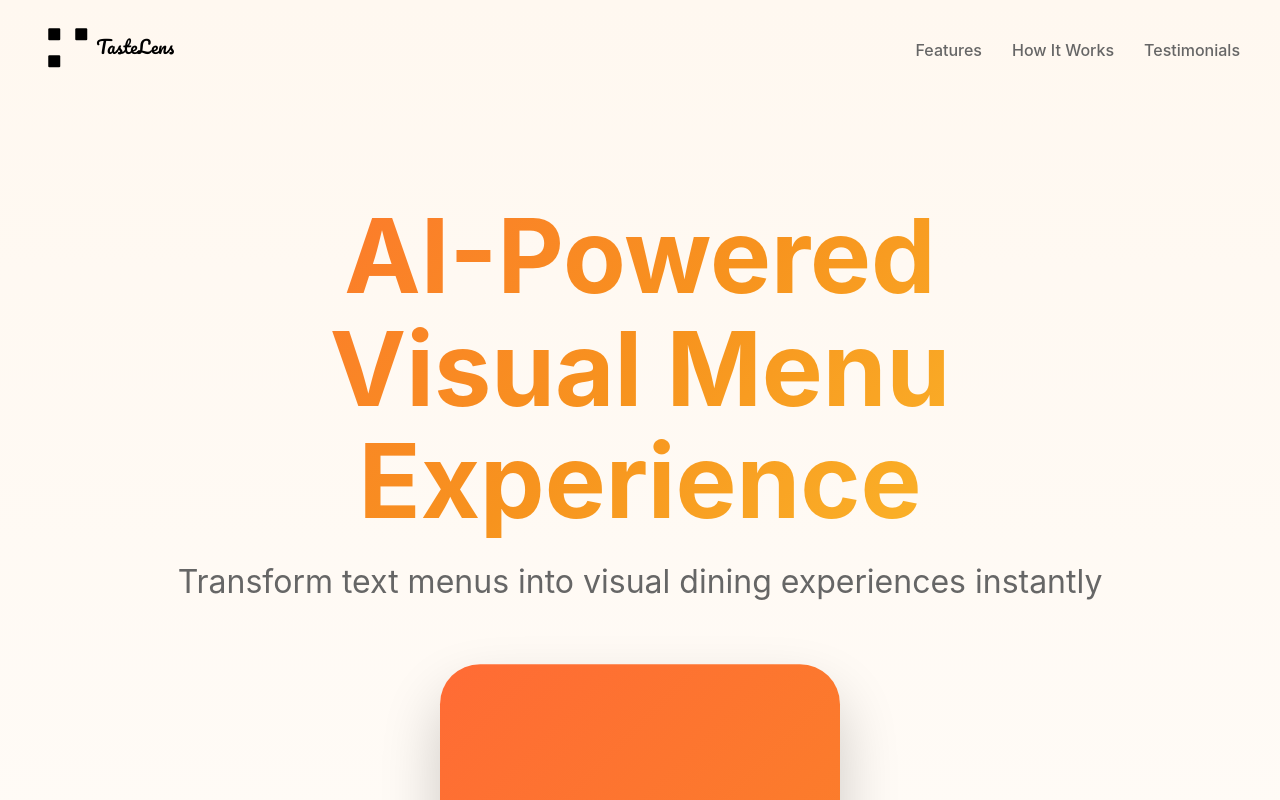
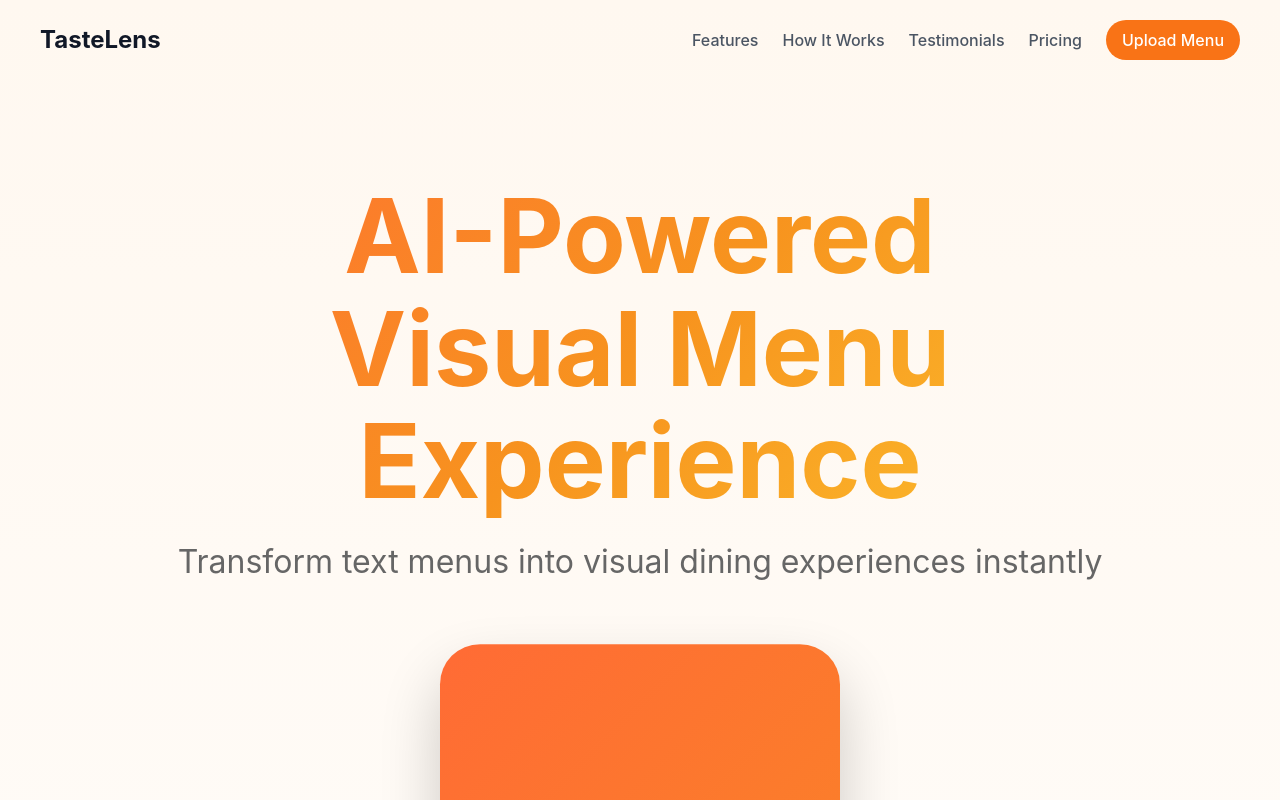
Before and after one commit to Bot-Tomchen/tastelenslanding, a Next.js app: page / in a window 1280 px wide. Shown: the top 800 px of the page. Built offline with nearby package versions, Linux system fonts and the light colour scheme.

Commit message:
add navbar layout

```diff
--- a/app/layout.tsx
+++ b/app/layout.tsx
@@ -1,6 +1,8 @@
 import type { Metadata } from 'next'
 import './globals.css'
 import { Analytics } from '@vercel/analytics/react'
+import Navbar from '../components/Navbar'
+import Footer from '../components/Footer'
 
 export const metadata: Metadata = {
   title: 'TasteLens — Visual Menu made easy',
@@ -11,7 +13,9 @@ export default function RootLayout({ children }: { children: React.ReactNode })
   return (
     <html lang="en">
       <body className="min-h-screen bg-white text-gray-900">
-        {children}
+        <Navbar />
+        <main>{children}</main>
+        <Footer />
         <Analytics />
       </body>
     </html>
--- a/app/page.tsx
+++ b/app/page.tsx
@@ -1,31 +1,9 @@
 "use client";
+
 export default function Home() {
   return (
     <main>
-      <nav className="navbar">
-        <div className="logo">
-          <svg width="280" height="80" viewBox="0 0 560 160">
-            <defs>
-              <style>{`@import url('https://fonts.googleapis.com/css2?family=Pacifico&display=swap');`}</style>
-            </defs>
-            <g transform="translate(10,10) scale(0.5)">
-              <rect x="24" y="24" width="64" height="64" rx="6" className="line"/>
-              <rect x="44" y="44" width="24" height="24" rx="4" className="fill"/>
-              <rect x="168" y="24" width="64" height="64" rx="6" className="line"/>
-              <rect x="188" y="44" width="24" height="24" rx="4" className="fill"/>
-              <rect x="24" y="168" width="64" height="64" rx="6" className="line"/>
-              <rect x="44" y="188" width="24" height="24" rx="4" className="fill"/>
-            </g>
-            <text x="150" y="90" fontFamily="Pacifico" fontSize="48">TasteLens</text>
-          </svg>
-        </div>
-        <div className="nav-links">
-          <a href="#features">Features</a>
-          <a href="#how-it-works">How It Works</a>
-          <a href="#testimonials">Testimonials</a>
-        </div>
-      </nav>
-
+      {/* Hero Section */}
       <div className="hero">
         <h1>AI-Powered<br />Visual Menu<br />Experience</h1>
         <p className="subtitle">Transform text menus into visual dining experiences instantly</p>
@@ -96,10 +74,14 @@ export default function Home() {
       <div className="cta-section">
         <h2>Turn your menu visual in minutes</h2>
         <div className="app-buttons">
-          <button onClick={() => window.location.href='/upload'} className="app-button">
-            🚀 Get Started Free
-          </button>
-          <a href="mailto:hello@tastelens.com" className="app-button" style={{ background: "transparent", border: "2px solid white", color: "white" }}>📧 Contact Us</a>
+          <a href="/upload" className="app-button">🚀 Get Started Free</a>
+          <a
+            href="mailto:hello@tastelens.com"
+            className="app-button"
+            style={{ background: "transparent", border: "2px solid white", color: "white" }}
+          >
+            📧 Contact Us
+          </a>
         </div>
       </div>
     </main>
--- a/components/Navbar.tsx
+++ b/components/Navbar.tsx
@@ -1,32 +1,38 @@
-'use client'
-import Link from 'next/link'
-import { usePathname } from 'next/navigation'
+"use client"
 
-
-const links = [
-{ href: '/', label: 'Home' },
-{ href: '/upload', label: 'Upload' },
-{ href: '/pricing', label: 'Pricing' }
-]
-
+import Link from "next/link"
 
 export default function Navbar() {
-const pathname = usePathname()
-return (
-<header className="sticky top-0 z-40 bg-white/70 backdrop-blur border-b">
-<div className="mx-auto max-w-6xl px-4 h-14 flex items-center justify-between">
-<Link href="/" className="font-semibold">TasteLens</Link>
-<nav className="flex items-center gap-6 text-sm">
-{links.map(l => (
-<Link key={l.href} href={l.href} className={
-`hover:text-brand-accent ${pathname===l.href? 'text-brand-accent font-medium':'text-gray-700'}`
-}>
-{l.label}
-</Link>
-))}
-<Link href="/upload" className="px-3 py-1.5 rounded-xl bg-black text-white text-sm">Get Started</Link>
-</nav>
-</div>
-</header>
-)
+  return (
+    <nav className="navbar flex items-center justify-between px-8 py-4 max-w-7xl mx-auto">
+      <Link href="/" className="text-2xl font-bold text-gray-900">
+        TasteLens
+      </Link>
+
+      <div className="flex gap-6 text-gray-600 font-medium items-center">
+        <Link href="/#features" className="hover:text-orange-500 transition">
+          Features
+        </Link>
+        <Link href="/#how-it-works" className="hover:text-orange-500 transition">
+          How It Works
+        </Link>
+        <Link href="/#testimonials" className="hover:text-orange-500 transition">
+          Testimonials
+        </Link>
+
+        {/* ✅ Pricing */}
+        <Link href="/pricing" className="hover:text-orange-500 transition">
+          Pricing
+        </Link>
+
+        {/* ✅ Upload */}
+        <Link
+          href="/upload"
+          className="bg-orange-500 text-white px-4 py-2 rounded-full hover:bg-orange-600 transition"
+        >
+          Upload Menu
+        </Link>
+      </div>
+    </nav>
+  )
 }
```
Also changed, not shown: 1 other file (tests, documents, lock files or other folders).
